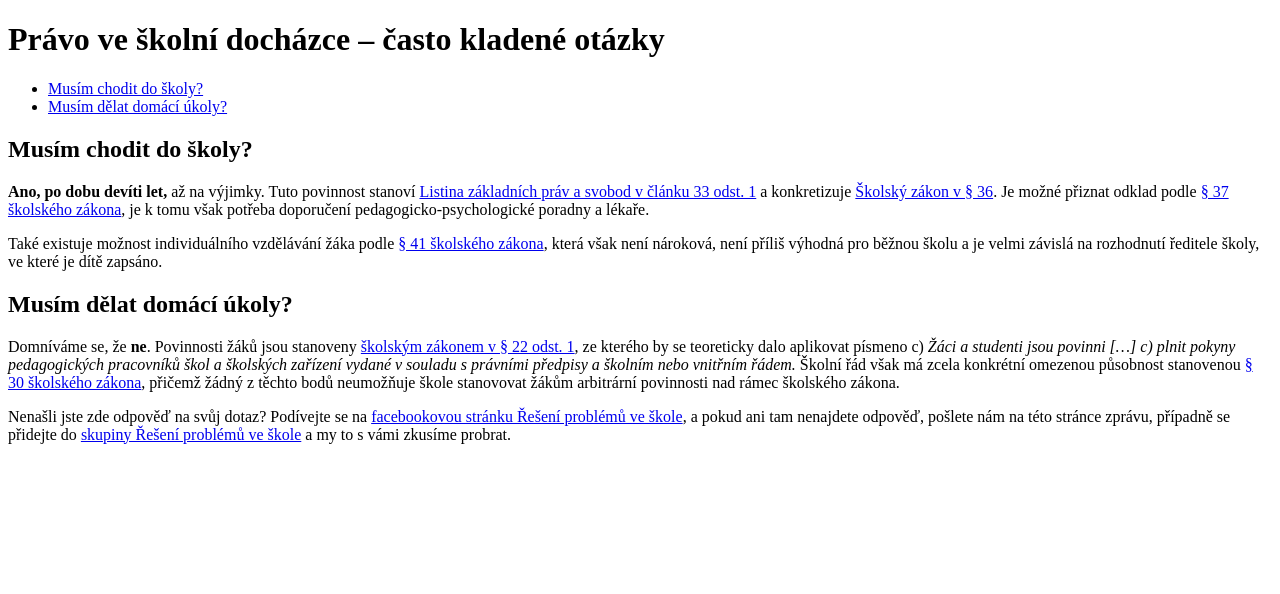
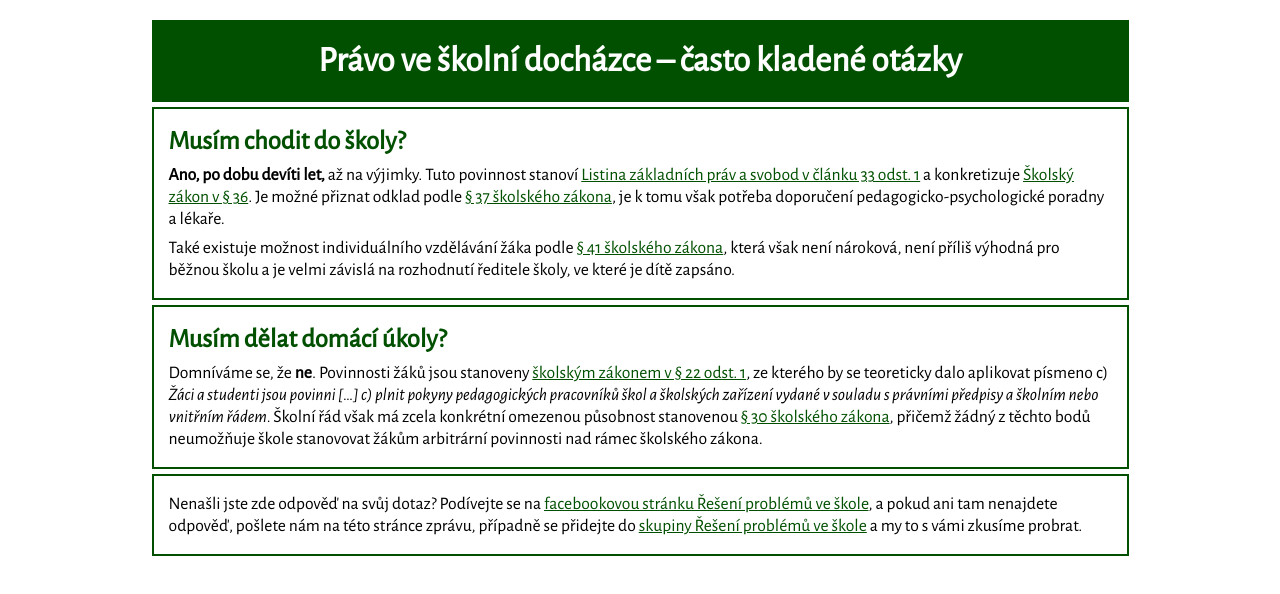
Before and after one commit to kotevplote/kotevplote, a plain HTML site: page index.html in a window 1280 px wide. Drawn offline with nearby package versions, Linux system fonts and the light colour scheme.

Commit message:
Poněkud ostylováno

```diff
--- a/index.html
+++ b/index.html
@@ -1,15 +1,19 @@
 <!DOCTYPE html>
 <html>
   <head>
+    <meta http-equiv="Content-Type" content="text/html; charset=utf8">
+    <meta name="viewport" content="width=device-width, initial-scale=1">
+    <link rel='stylesheet' href='kote.css' type='text/css'>
     <title>Právo ve školní docházce – často kladené otázky</title>
   </head>
   <body>
+    <div id='container'>
       <h1>Právo ve školní docházce – často kladené otázky</h1>
       <ul id='faq-menu'>
 	<li><a href="#faq--dochazka">Musím chodit do školy?</a>
 	<li><a href="#faq--domaci-ukoly">Musím dělat domácí úkoly?</a>
       </ul>
-    <div id='faq--dochazka'>
+      <div class='faq-answer' id='faq--dochazka'>
 	<h2>Musím chodit do školy?</h2>
 	<p>
 	<b>Ano, po dobu devíti let,</b> až na výjimky. Tuto povinnost stanoví
@@ -24,7 +28,7 @@
 	ve které je dítě zapsáno.
       </div>
 
-    <div id='faq--domaci-ukoly'>
+      <div class='faq-answer' id='faq--domaci-ukoly'>
 	<h2>Musím dělat domácí úkoly?</h2>
 	<p>
 	Domníváme se, že <b>ne</b>. Povinnosti žáků jsou stanoveny <a href="https://www.zakonyprolidi.cz/cs/2004-561#p22-1">školským zákonem v § 22 odst. 1</a>,
@@ -34,12 +38,14 @@
 	přičemž žádný z těchto bodů neumožňuje škole stanovovat žákům arbitrární povinnosti nad rámec školského zákona.
       </div>
 
-    <div id='faq-jiny-dotaz'>
+      <div class='faq-answer' id='faq-jiny-dotaz'>
+	<p>
 	Nenašli jste zde odpověď na svůj dotaz? Podívejte se na
 	<a href="https://www.facebook.com/reseniproblemuveskole/">facebookovou stránku Řešení problémů ve škole</a>,
 	a pokud ani tam nenajdete odpověď, pošlete nám na této stránce zprávu, případně se přidejte do
 	<a href="https://www.facebook.com/groups/reseni/">skupiny Řešení problémů ve škole</a>
 	a my to s vámi zkusíme probrat.
       </div>
+    </div>
   </body>
 </html>
--- /dev/null
+++ b/kote.css
@@ -0,0 +1,43 @@
+@import url('https://fonts.googleapis.com/css?family=Alegreya+Sans:400,400i,800,800i&subset=greek-ext,latin-ext');
+
+body {
+  font-family: 'Alegreya Sans', sans-serif;
+  font-size: 110%;
+}
+
+h1 {
+  background-color: rgb(0, 80, 0);
+  color: white;
+  font-weight: bolder;
+  padding: 20px;
+  margin: 5px;
+  text-align: center;
+}
+
+h2 {
+  color: rgb(0, 80, 0);
+}
+
+a {
+  color: rgb(0, 80, 0);
+}
+
+#container {
+  max-width: 987px;
+  margin: 20px auto;
+}
+
+.faq-answer {
+  border: 2px solid rgb(0, 80, 0);
+  padding: 10px 10px;
+  margin: 5px;
+}
+
+.faq-answer p, .faq-answer h2 {
+  margin: 7px 5px;
+}
+
+ul#faq-menu {
+  display: none;
+  list-style-type: none;
+}
```
Lines whose indentation alone changed are shown as unchanged.
